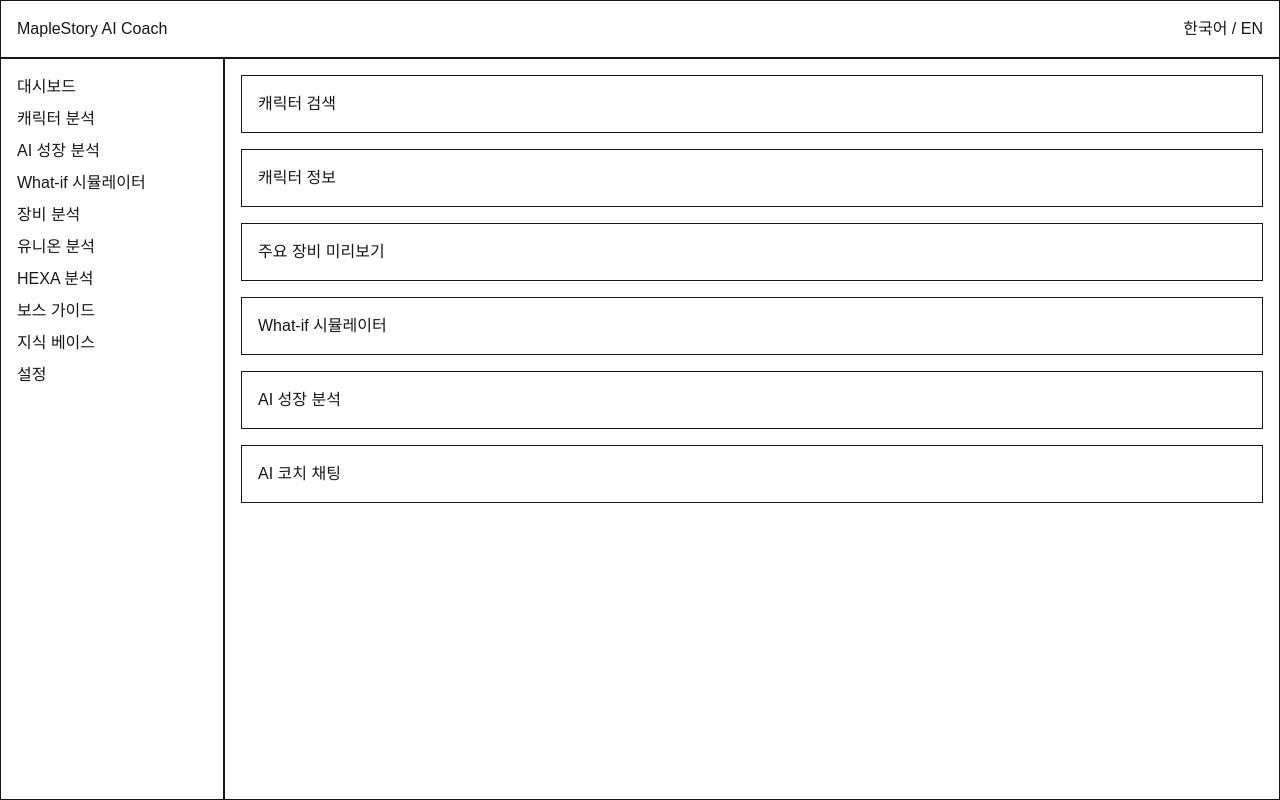
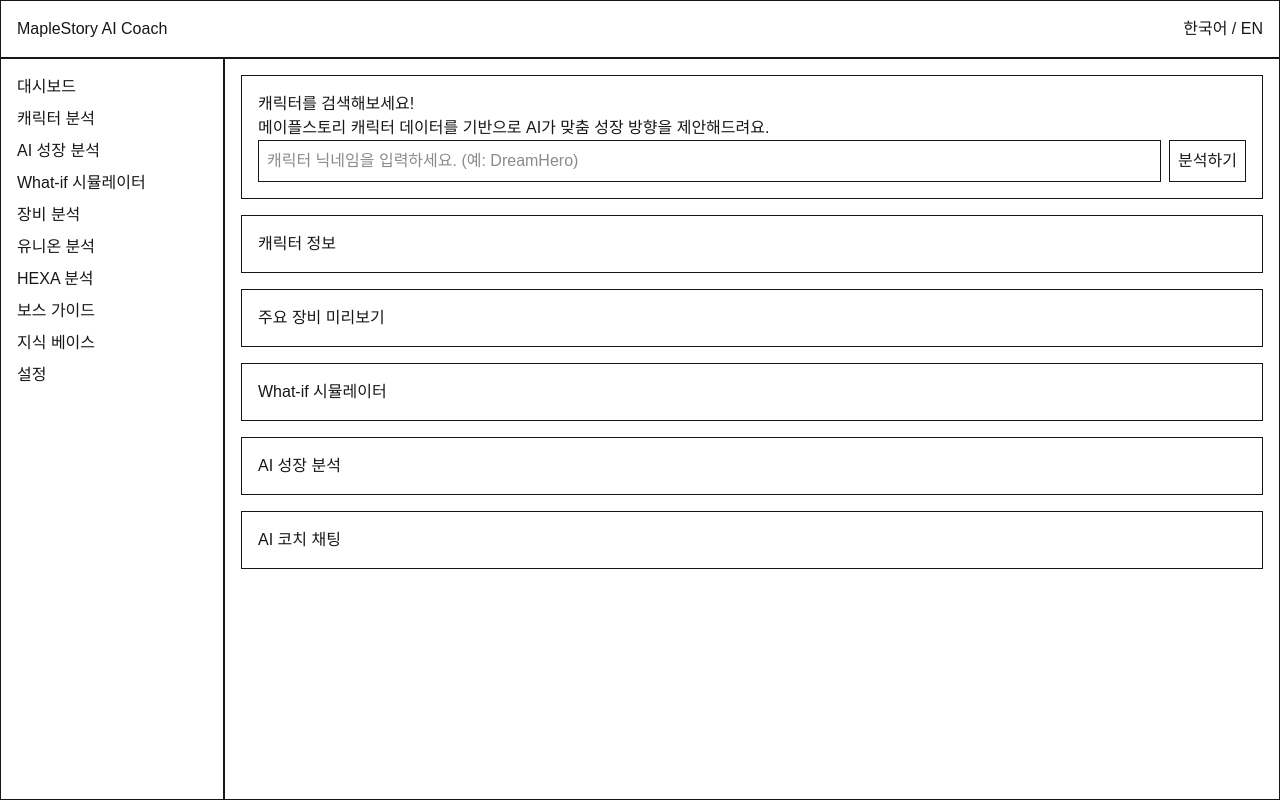
Before and after one commit to hyunsim07/maplestory-ai-coach, a Next.js app in the folder frontend/: page / in a window 1280 px wide. Built offline with nearby package versions, Linux system fonts and the light colour scheme.

Commit message:
feat: add static character search form

```diff
--- a/frontend/app/page.tsx
+++ b/frontend/app/page.tsx
@@ -1,5 +1,6 @@
 import Header from "@/components/Header";
 import Sidebar from "@/components/Sidebar";
+import CharacterSearch from "@/components/CharacterSearch";
 
 export default function Home() {
   return (
@@ -10,7 +11,7 @@
         <Sidebar />
 
         <main className="flex flex-1 flex-col gap-4 border p-4">
-          <section className="border p-4">캐릭터 검색</section>
+          <CharacterSearch />
           <section className="border p-4">캐릭터 정보</section>
           <section className="border p-4">주요 장비 미리보기</section>
           <section className="border p-4">What-if 시뮬레이터</section>
--- /dev/null
+++ b/frontend/components/CharacterSearch.tsx
@@ -0,0 +1,19 @@
+export default function CharacterSearch() {
+  return (
+    <section className="border p-4">
+      <h2>캐릭터를 검색해보세요!</h2>
+      <p>메이플스토리 캐릭터 데이터를 기반으로 AI가 맞춤 성장 방향을 제안해드려요.</p>
+
+      <form className="flex gap-2">
+        <input
+          type="text"
+          placeholder="캐릭터 닉네임을 입력하세요. (예: DreamHero)"
+          className="flex-1 border p-2"
+        />
+        <button type="submit" className="border p-2">
+          분석하기
+        </button>
+      </form>
+    </section>
+  );
+}
```
